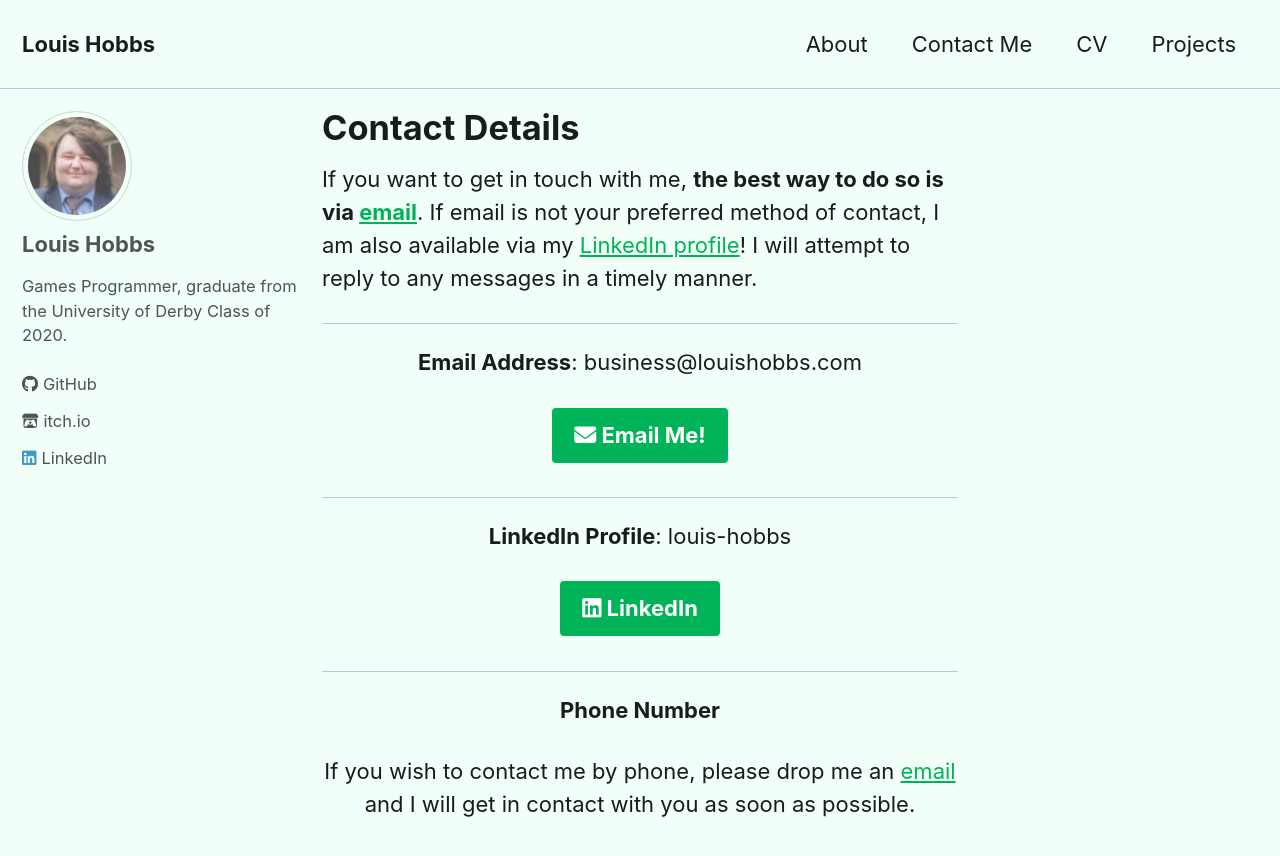
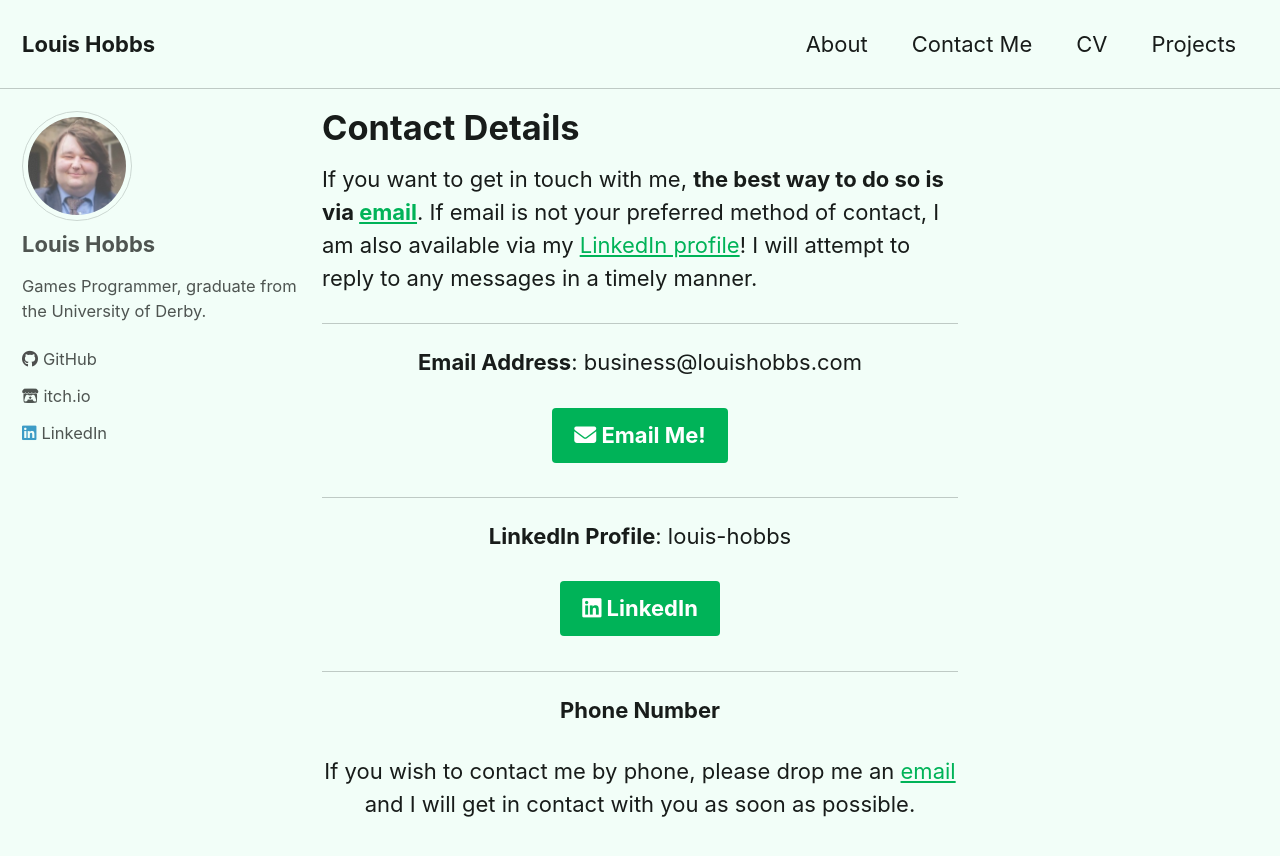
Before and after one commit to Bazzadwarf/Bazzadwarf.github.io, a Jekyll site: the page built from _pages/contact.md, in a window 1280 px wide and 900 px high. Shown: the top 856 px of the window. Built offline with Jekyll 4.4.1, drawn with Linux system fonts in a browser that asks for light colours; cached includes are drawn as plain includes; nearby versions of some CDN libraries; a script that is not in the unit is left out.

Commit message:
Remove `Class of 2020`

```diff
--- a/_config.yml
+++ b/_config.yml
@@ -16,7 +16,7 @@
 title: Louis Hobbs
 email: business@louishobbs.com
 description: >- # this means to ignore newlines until "baseurl:"
-  Games Programmer, graduate from the University of Derby Class of 2020.
+  Games Programmer, graduate from the University of Derby.
 twitter_username: bazzadwarf
 github_username: bazzadwarf
 minimal_mistakes_skin: mint
@@ -59,7 +59,7 @@ plugins:
 author:
   name   : "Louis Hobbs"
   avatar : "/assets/images/bio-photo.jpg"
-  bio    : "Games Programmer, graduate from the University of Derby Class of 2020."
+  bio    : "Games Programmer, graduate from the University of Derby."
   links:
     - label: "GitHub"
       icon: "fab fa-github"
--- a/index.html
+++ b/index.html
@@ -17,7 +17,7 @@ header:
       url: https://drive.google.com/file/d/1uOdIbeuocN5oHtedoa9befZLFILh1_58/view
     - label: "My Projects"
       url: /projects/
-excerpt: "Games Programmer, graduate from the University of Derby Class of 2020."
+excerpt: "Games Programmer, graduate from the University of Derby."
 
 feature_row:
     - image_path: /assets/images/infernalsinspread.png
```
